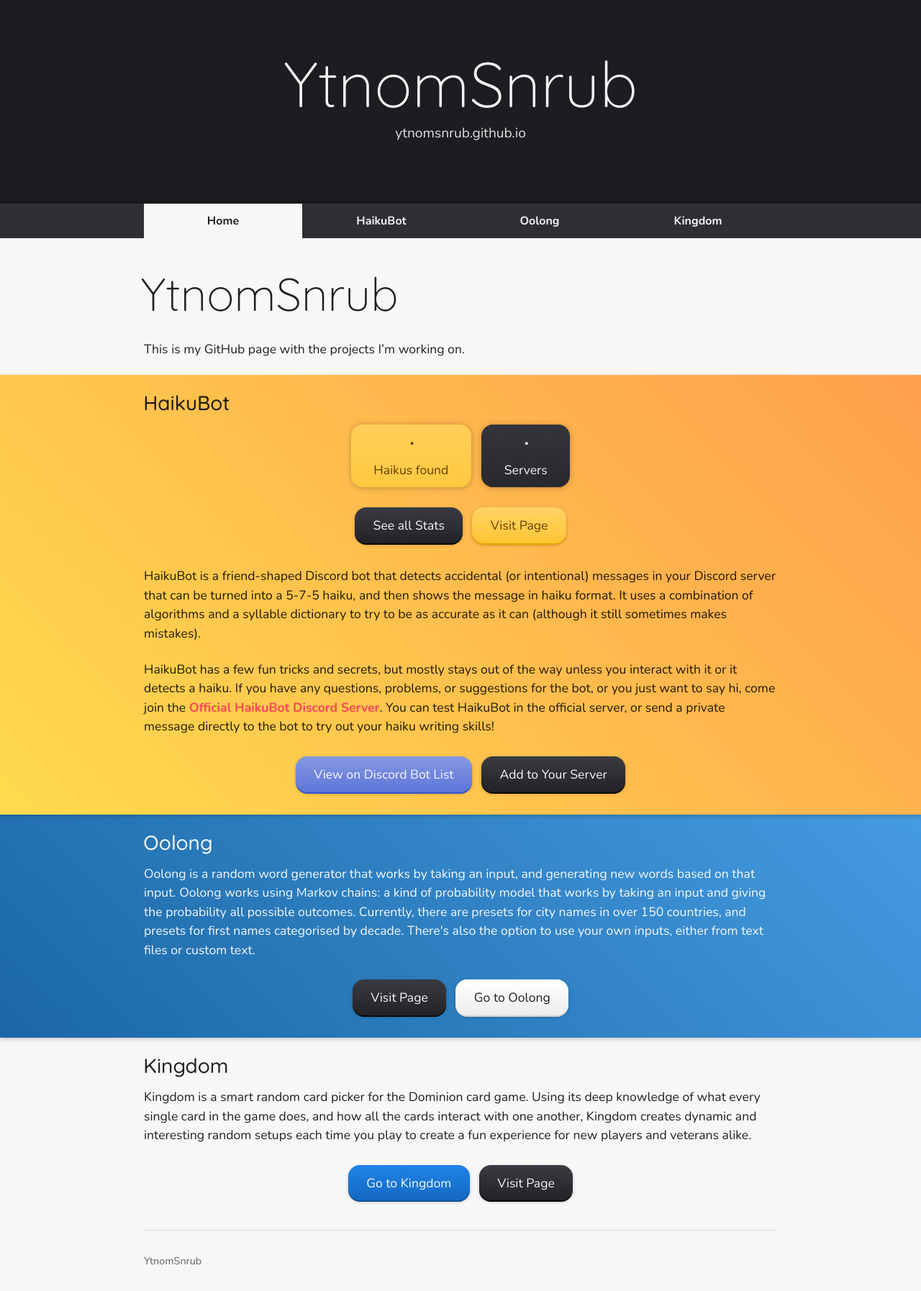
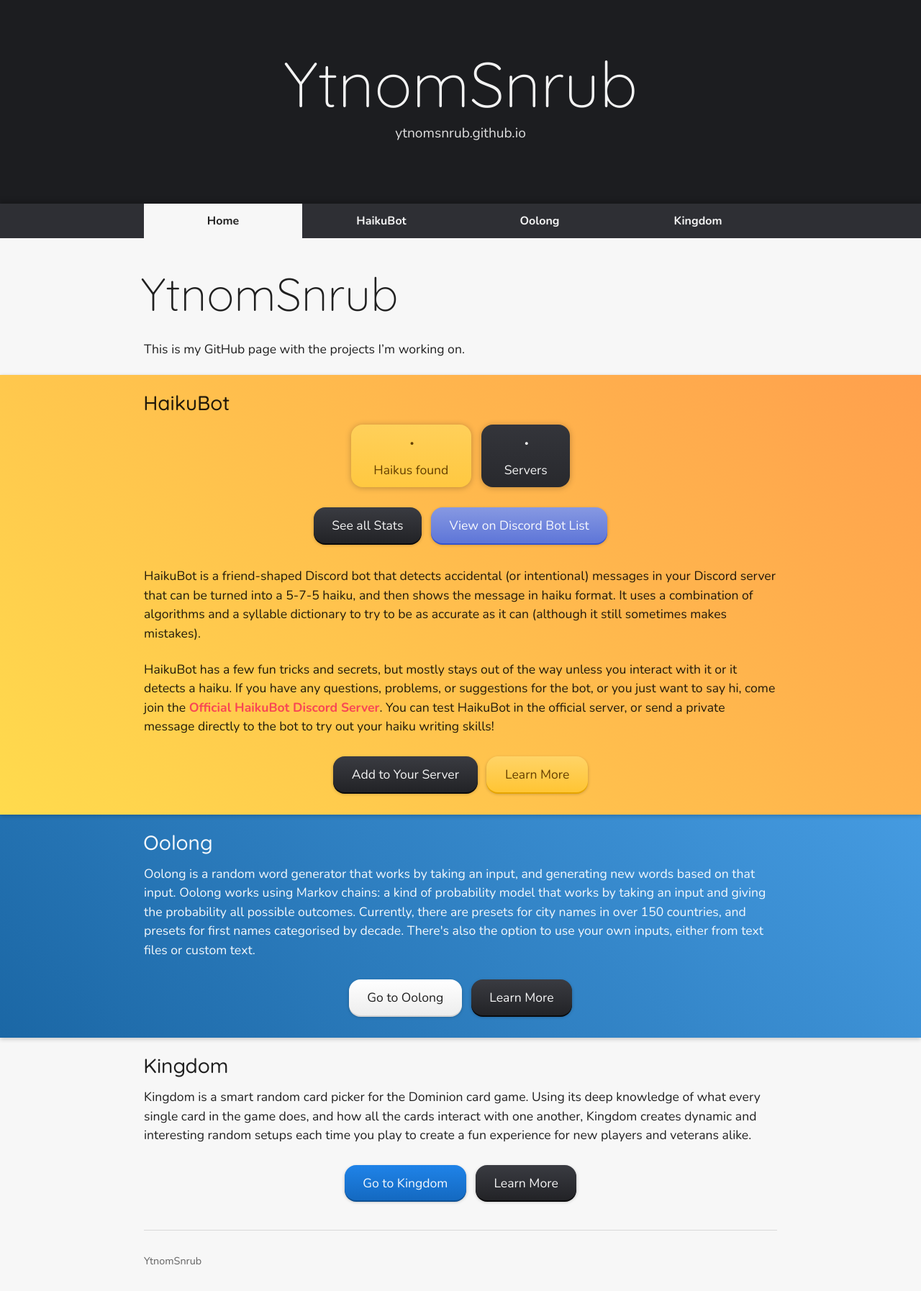
Before and after one commit to YtnomSnrub/ytnomsnrub.github.io, a Jekyll site: the page built from index.md, in a window 1280 px wide. Shown: the whole page at 72% size. Built offline with Jekyll 4.4.1, drawn with Linux system fonts in a browser that asks for light colours; nearby versions of some CDN libraries; our own code applies the rules of GitHub Pages for plain Markdown files.

Commit message:
Changed button order and mobile style

```diff
--- a/_includes/content/haikubot-info.html
+++ b/_includes/content/haikubot-info.html
@@ -11,11 +11,9 @@
         <a class="button" href="/haikubot/stats">
             <span class="button-inner">See all Stats</span>
         </a>
-        {% if include.show_page_link %}
-        <a class="button button-haiku" href="/haikubot/">
-            <span class="button-inner">Visit Page</span>
+        <a class="button button-discord" href="https://discordbots.org/bot/372175794895585280">
+            <span class="button-inner">View on Discord Bot List</span>
         </a>
-        {% endif %}
     </div>
 
     <p>HaikuBot is a friend-shaped Discord bot that detects accidental (or intentional) messages in your Discord server
@@ -34,12 +32,13 @@
         in the official server, or send a private message directly to the bot to try out your haiku writing skills!</p>
 
     <div class="button-row">
-        <a class="button button-discord" href="https://discordbots.org/bot/372175794895585280">
-            <span class="button-inner">View on Discord Bot List</span>
-        </a>
-        <a class="button"
-            href="https://discordapp.com/oauth2/authorize?client_id=372175794895585280&scope=bot&permissions=85056">
+        <a class="button" href="https://discordapp.com/oauth2/authorize?client_id=372175794895585280&scope=bot&permissions=85056">
             <span class="button-inner">Add to Your Server</span>
         </a>
+        {% if include.show_page_link %}
+        <a class="button button-haiku" href="/haikubot/">
+            <span class="button-inner">Learn More</span>
+        </a>
+        {% endif %}
     </div>
 </div>
--- a/_includes/content/kingdom-info.html
+++ b/_includes/content/kingdom-info.html
@@ -15,7 +15,7 @@
         </a>
         {% if include.show_page_link %}
         <a class="button" href="/info/kingdom/">
-            <span class="button-inner">Visit Page</span>
+            <span class="button-inner">Learn More</span>
         </a>
         {% endif %}
     </div>
--- a/_includes/content/oolong-info.html
+++ b/_includes/content/oolong-info.html
@@ -11,13 +11,13 @@
     </p>
 
     <div class="button-row">
-        {% if include.show_page_link %}
-        <a class="button" href="/info/oolong">
-            <span class="button-inner">Visit Page</span>
-        </a>
-        {% endif %}
         <a class="button button-oolong" href="/oolong/">
             <span class="button-inner">Go to Oolong</span>
         </a>
+        {% if include.show_page_link %}
+        <a class="button" href="/info/oolong">
+            <span class="button-inner">Learn More</span>
+        </a>
+        {% endif %}
     </div>
 </div>
--- a/_scss/page.scss
+++ b/_scss/page.scss
@@ -45,5 +45,5 @@
 button,
 select,
 a {
-    -webkit-tap-highlight-color: rgba(0, 0, 0, 0.1);
+    -webkit-tap-highlight-color: transparent;
 }
```
